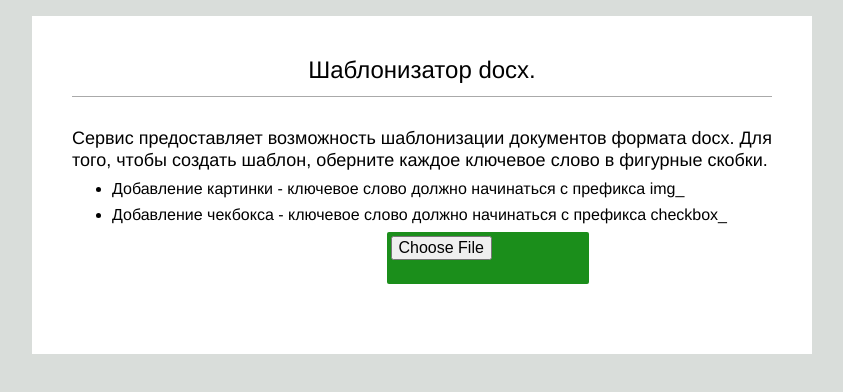
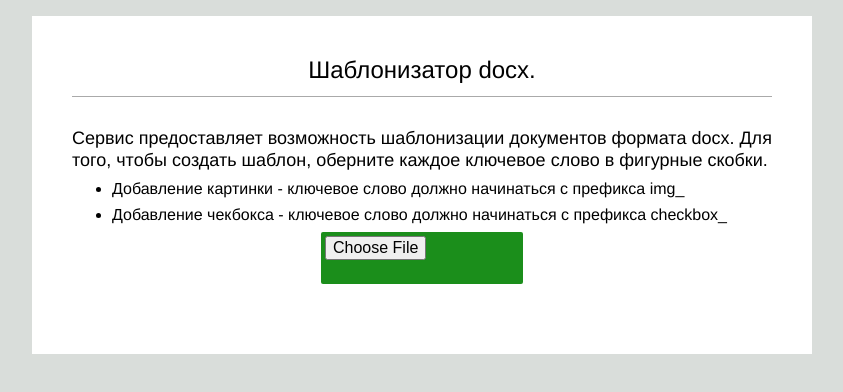
Before and after one commit to vestvud/wordx, a plain HTML site: page index.html in a window 1280 px wide. Shown: the whole page, without its empty margins (218-1061 px from the left). Drawn offline with Linux system fonts and the light colour scheme.

Commit message:
button styles

```diff
--- a/css/style.css
+++ b/css/style.css
@@ -74,7 +74,7 @@ button,#download-button {
 }
 
 .getData {
-	margin: 0px;
+	margin: 0px !important;
 	font-size: 20px;
 	padding: 4px;
 	width: 202px;
```
